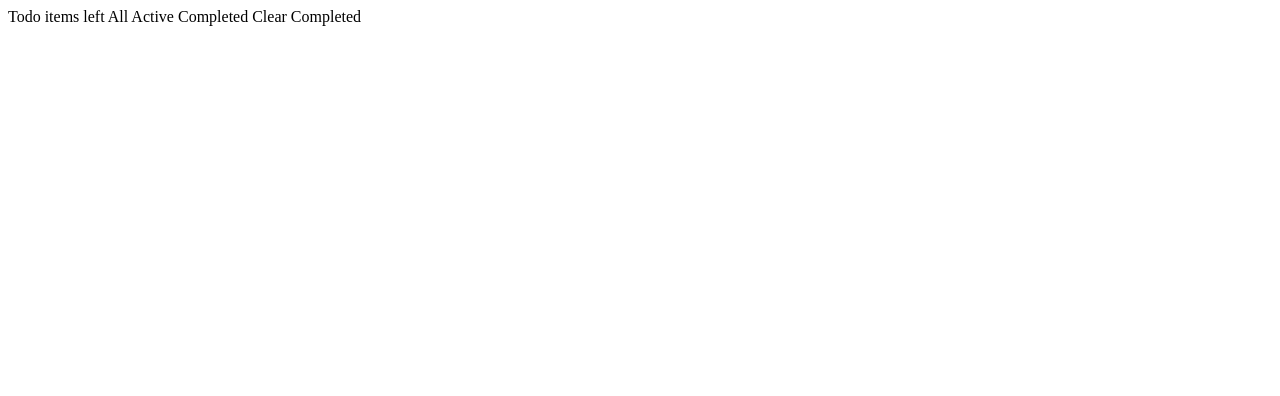
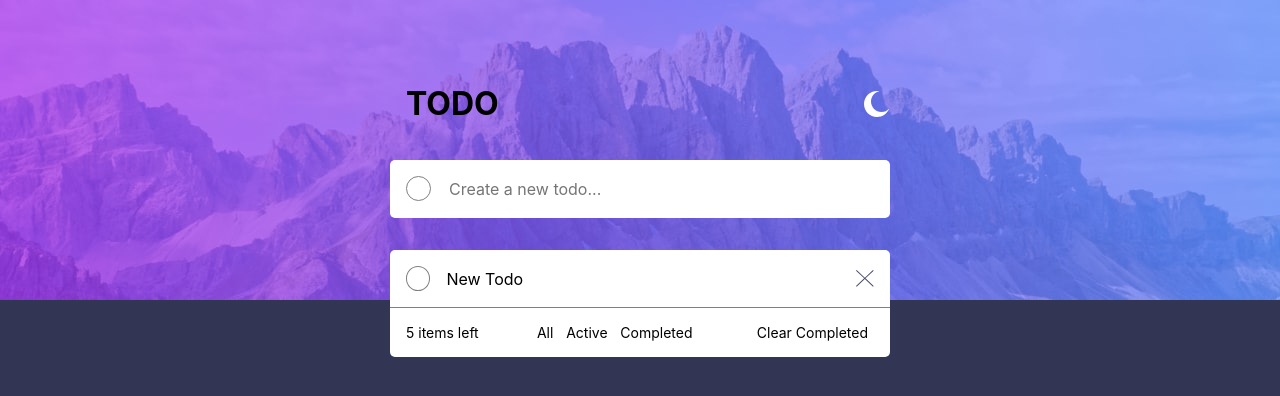
Before and after one commit to Nabil-Y/ToDoList-TS-Sass, a plain HTML site: page index.html in a window 1280 px wide. Drawn offline with Linux system fonts and the light colour scheme.

Commit message:
Complete basics html and styling

```diff
--- a/index.html
+++ b/index.html
@@ -8,9 +8,48 @@
     <title>Frontend Mentor | Todo app</title>
   </head>
   <body>
-    Todo
-
-    <!-- Add dynamic number -->items left All Active Completed Clear Completed
+    <header class="header">
+      <h1 class="header__title">TODO</h1>
+      <button class="header__button" type="button">
+        <img src="./images/icon-moon.svg" alt="Dark mode toggle" />
+      </button>
+    </header>
+    <main>
+      <section class="main__input">
+        <div class="circle"></div>
+        <label for="main-input" class="disappear">Main input</label>
+        <input type="text" placeholder="Create a new todo..." id="main-input" />
+      </section>
+      <section class="todos">
+        <div id="todo-list" class="todos-list">
+          <div data-todo-li class="todo">
+            <div class="todo__circle"></div>
+            <p class="todo__description">New Todo</p>
+            <div class="todo__close">
+              <img src="./images/icon-cross.svg" alt="" />
+            </div>
+          </div>
+        </div>
+        <div class="todos-list__info">
+          <div id="remaining-todos">5 items left</div>
+          <ul class="todos-list__filter">
+            <li><a href="#" class="active">All</a></li>
+            <li><a href="#" class="">Active</a></li>
+            <li><a href="#" class="">Completed</a></li>
+          </ul>
+          <button class="todos-list__button" type="button">
+            Clear Completed
+          </button>
+        </div>
+      </section>
+    </main>
+    <template>
+      <div data-todo-li class="todo">
+        <div class="todo__circle"></div>
+        <p class="todo__description"></p>
+        <div class="todo__close"></div>
+      </div>
+    </template>
     <script src="./dist/index.js"></script>
   </body>
 </html>
--- /dev/null
+++ b/style/base/_general.scss
@@ -0,0 +1,18 @@
+body {
+  font-family: -apple-system, BlinkMacSystemFont, "Segoe UI", Roboto, Oxygen,
+    Ubuntu, Cantarell, "Open Sans", "Helvetica Neue", sans-serif;
+
+  background-image: url("../../images/bg-desktop-light.jpg");
+  background-repeat: no-repeat;
+  background-color: #333555;
+  padding: 1rem;
+}
+
+.circle,
+.todo__circle {
+  height: 25px;
+  width: 25px;
+  border-radius: 50%;
+  border: 1px solid grey;
+  margin-right: 1rem;
+}
--- /dev/null
+++ b/style/base/_reset.scss
@@ -0,0 +1,83 @@
+/* Box sizing rules */
+*,
+*::before,
+*::after {
+  box-sizing: border-box;
+}
+
+/* Remove default margin */
+body,
+h1,
+h2,
+h3,
+h4,
+p,
+figure,
+blockquote,
+dl,
+dd {
+  margin: 0;
+}
+
+/* Remove list styles on ul, ol elements with a list role, which suggests default styling will be removed */
+ul,
+ol {
+  list-style: none;
+  padding-left: 0;
+}
+
+/* Set core root defaults */
+html:focus-within {
+  scroll-behavior: smooth;
+}
+
+/* Set core body defaults */
+body {
+  min-height: 100vh;
+  text-rendering: optimizeSpeed;
+  line-height: 1.5;
+  padding: 0;
+}
+
+/* A elements that don't have a class get default styles */
+a {
+  text-decoration: none;
+  color: inherit;
+}
+
+/* Make images easier to work with */
+img,
+video,
+picture {
+  max-width: 100%;
+  display: block;
+}
+
+/* Inherit fonts for inputs and buttons */
+input,
+button,
+textarea,
+select {
+  font: inherit;
+}
+
+button {
+  background: transparent;
+  border: none;
+  cursor: pointer;
+}
+
+/* Remove all animations and transitions for people that prefer not to see them */
+@media (prefers-reduced-motion: reduce) {
+  html:focus-within {
+    scroll-behavior: auto;
+  }
+  *,
+  *::before,
+  *::after {
+    animation-duration: 0.01ms !important;
+    animation-iteration-count: 1 !important;
+    transition-duration: 0.01ms !important;
+    scroll-behavior: auto !important;
+  }
+}
--- a/style/index.scss
+++ b/style/index.scss
@@ -0,0 +1,9 @@
+@import "./utils/var";
+@import "./utils/class";
+
+@import "./base/reset";
+@import "./base/general";
+
+@import "./pages/home";
+
+@import "./base/media-queries";
--- /dev/null
+++ b/style/pages/_home.scss
@@ -0,0 +1,65 @@
+.header {
+  display: flex;
+  justify-content: space-between;
+  width: min(500px, 100%);
+  margin: 4rem auto 2rem;
+  padding-left: 1rem;
+
+  &__button {
+    padding: 0;
+  }
+}
+
+main {
+  width: min(500px, 100%);
+  margin: auto;
+
+  .main__input {
+    display: flex;
+    padding: 1rem;
+    background-color: white;
+    border-radius: 5px;
+
+    input {
+      width: 90%;
+      border: none;
+      outline: none;
+    }
+  }
+
+  .todos {
+    margin-top: 2rem;
+    background-color: white;
+    border-radius: 5px;
+
+    &-list {
+      .todo {
+        display: flex;
+        align-items: center;
+        padding: 1rem;
+        border-bottom: 1px solid grey;
+
+        p {
+          width: 90%;
+        }
+      }
+    }
+
+    &-list__filter {
+      display: flex;
+
+      li {
+        padding: 0 0.4rem;
+      }
+    }
+
+    &-list__info {
+      display: flex;
+      justify-content: space-between;
+      align-items: center;
+      flex-wrap: wrap;
+      padding: 0 1rem;
+      font-size: 14px;
+    }
+  }
+}
--- a/style/utils/_class.scss
+++ b/style/utils/_class.scss
@@ -0,0 +1,7 @@
+.hidden {
+  visibility: hidden;
+}
+
+.disappear {
+  display: none;
+}
```
Also changed, not shown: dist/index.css, style/base/_media-queries.scss (added), style/page/_home.scss (deleted), 1 other file.
